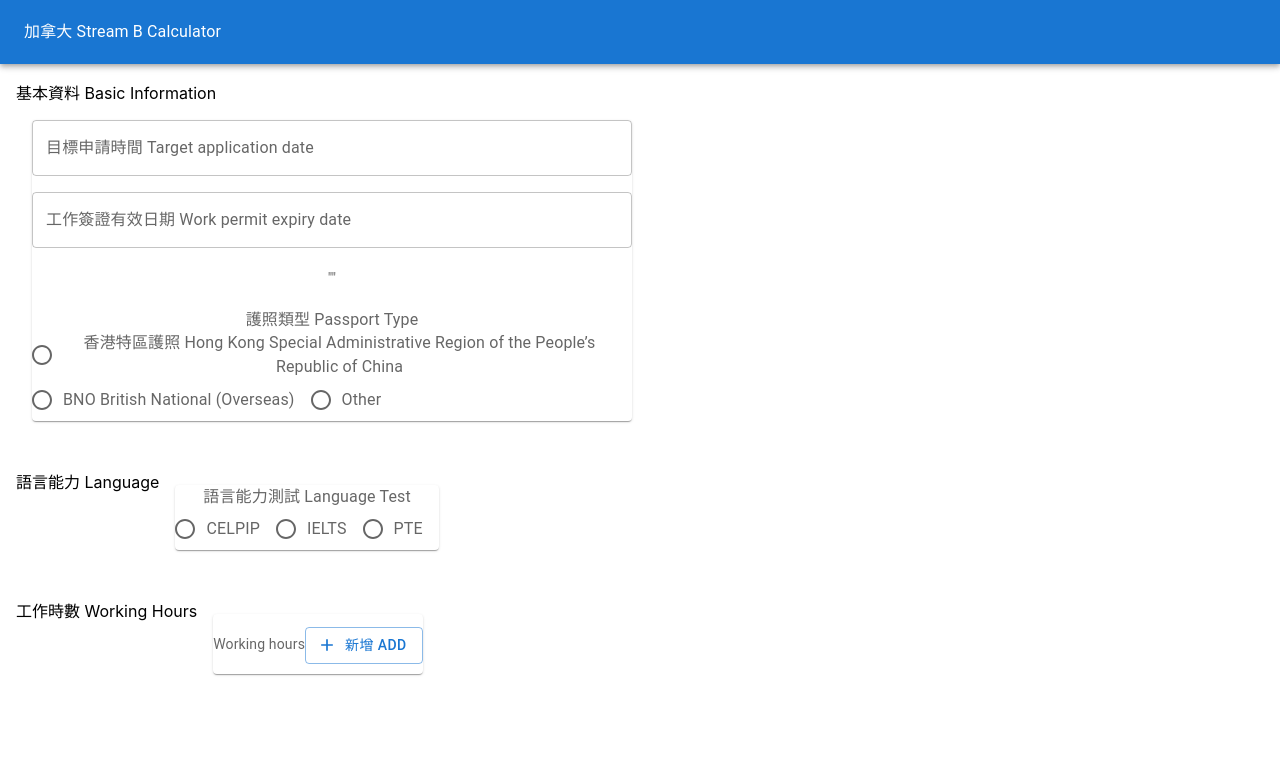
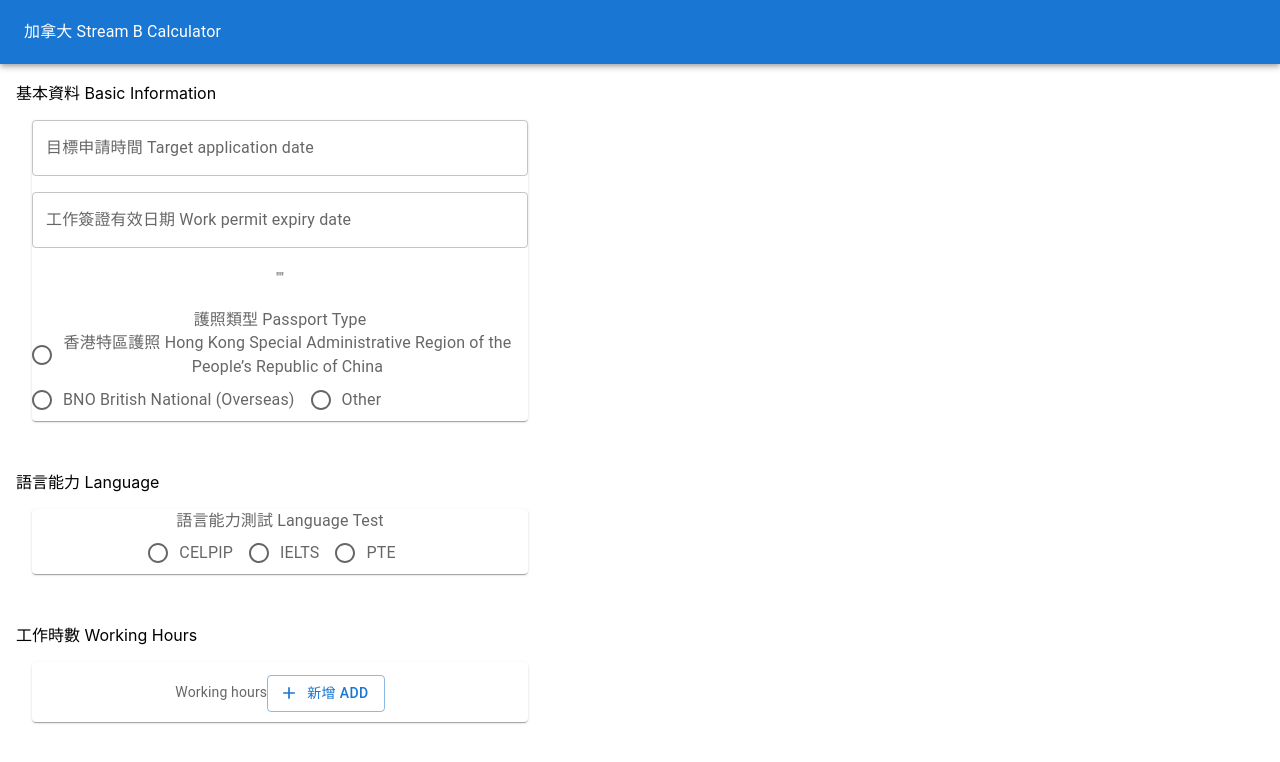
Before and after one commit to VardyNg/Canada-HK-Stream-B-Calculator, a React (Create React App) app: page / in a window 1280 px wide. Shown: the top 762 px of the page. Built offline with nearby package versions, Linux system fonts and the light colour scheme.

Commit message:
set criteria compoent width

```diff
--- a/src/template/stream-b-calculator/criteria.tsx
+++ b/src/template/stream-b-calculator/criteria.tsx
@@ -24,7 +24,10 @@ function Criteria(prop: CriteriaProps) {
     <Grid
       container
       padding={2}
-
+    >
+      <Grid
+        item
+        xs={10}
       >
         {prop.title}
         <Box
@@ -42,6 +45,7 @@ function Criteria(prop: CriteriaProps) {
           </Item>
         </Box>
       </Grid>
+    </Grid>
   )
 }
 
```
Lines whose indentation alone changed are shown as unchanged.
